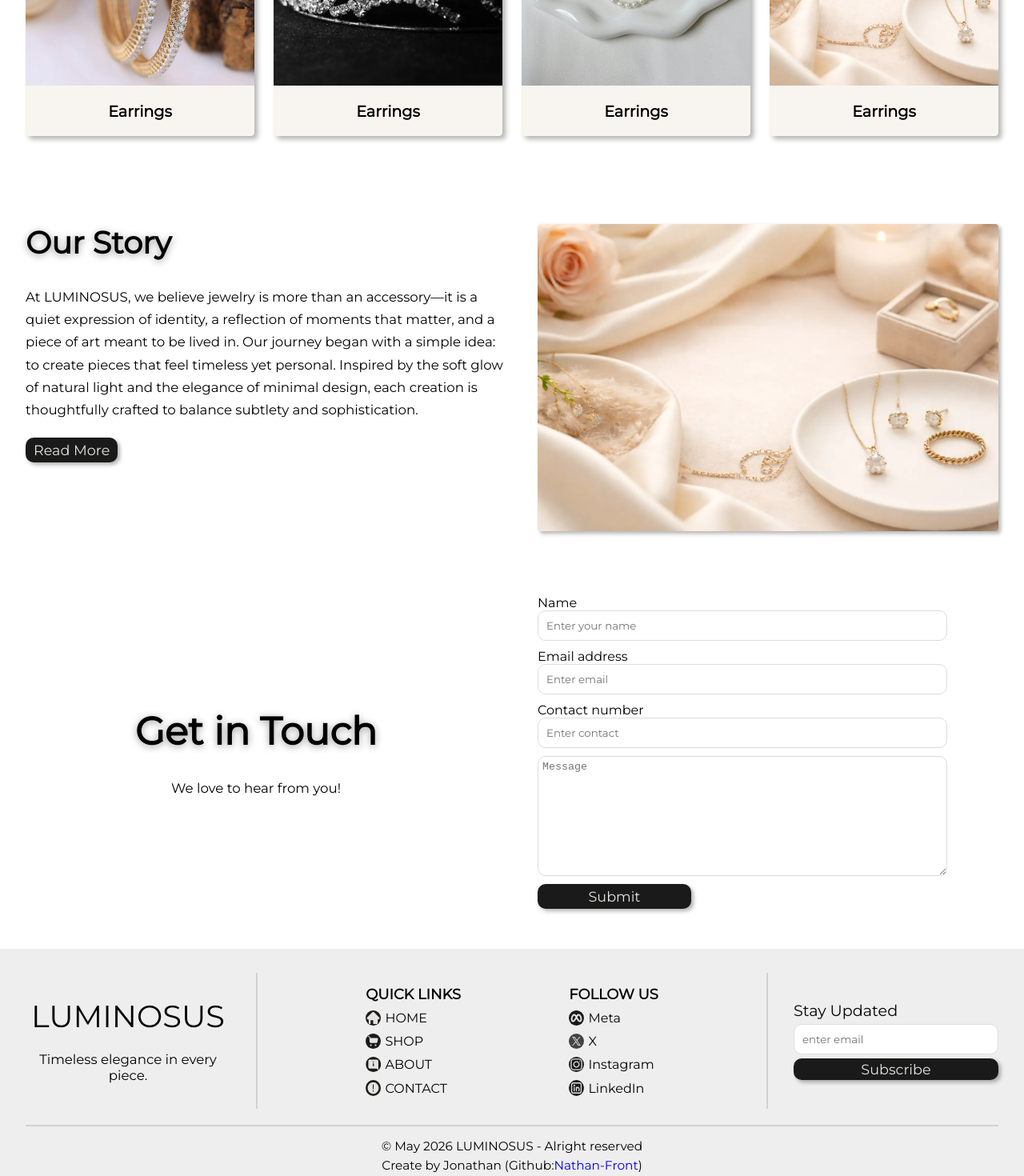
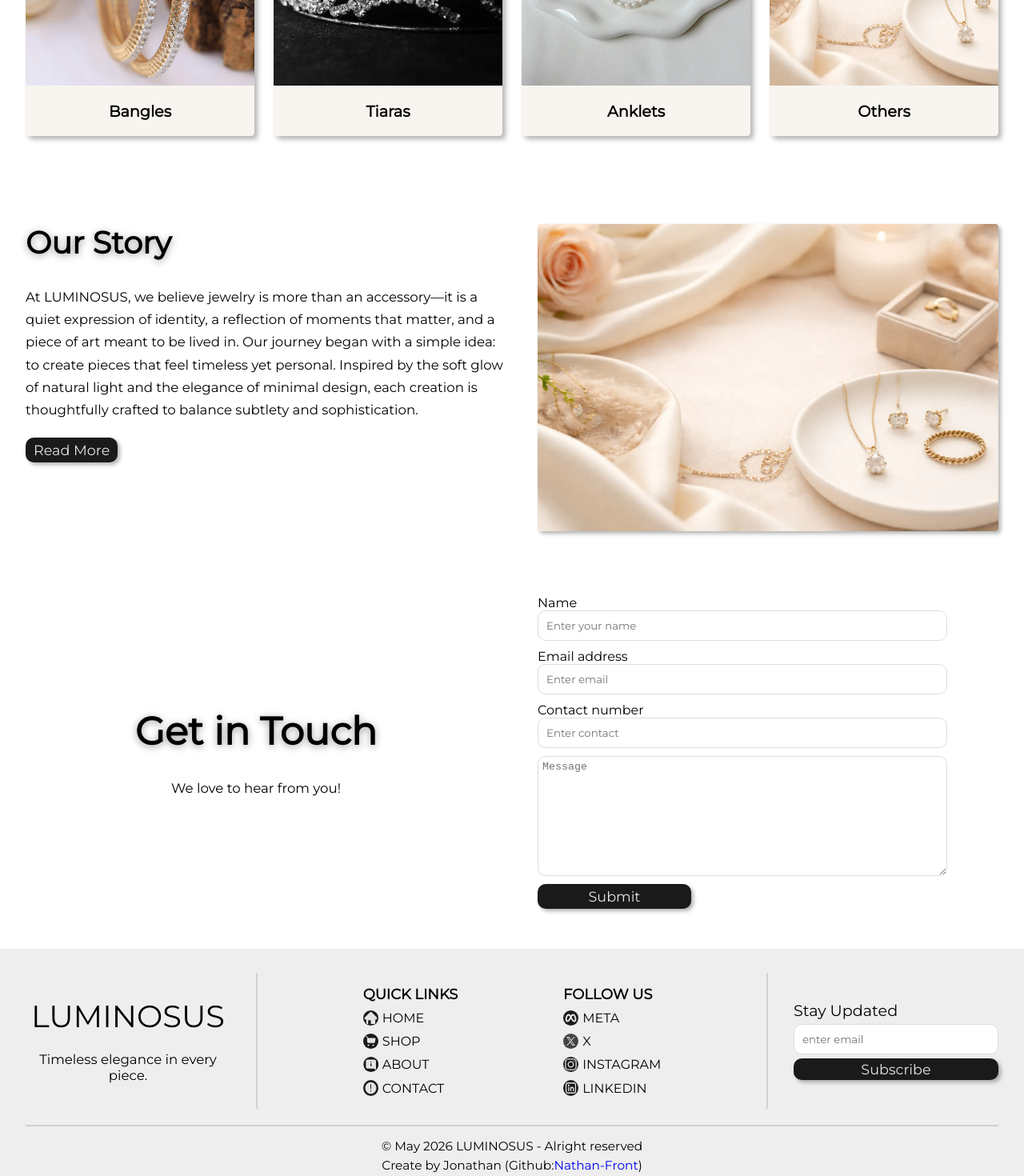
Before and after one commit to Nathan-Front/Jewelry_page_react_ver, a React (Vite) app: page / in a window 1280 px wide. Shown: the part 1300-2770 px from the top of the page at 80% size. Built offline with nearby package versions, Linux system fonts and the light colour scheme.

Commit message:
fixed redering in index html

```diff
--- a/src/pages/footer/footer.jsx
+++ b/src/pages/footer/footer.jsx
@@ -25,7 +25,6 @@ function Footer() {
                   <li key={index}>
                     {item.maintitle && <h5>{item.maintitle}</h5>}
                   </li>
-
                   {item.details.map((quick, i) => (
                     <li key={i}>
                       {quick.link && (
@@ -44,48 +43,25 @@ function Footer() {
               ))}
             </ul>
             <ul className="footer-media-wrap">
-              <li>
-                <h5>FOLLOW US</h5>
+              {mediaLinks.map((item, index) => (
+                <>
+                  <li key={index}>
+                    {item.maintitle && <h5>{item.maintitle}</h5>}
                   </li>
-              <li>
+                  {item.details.map((media, i) => (
+                    <li key={i}>
                       <a href="">
                         <img
-                    src="./images/footer/media/meta-svgrepo-com.svg"
-                    alt="facebook"
+                          src={media.src}
+                          alt={media.link + "-image"}
                           loading="lazy"
                         />
-                  Meta
+                        {media.link}
                       </a>
                     </li>
-              <li>
-                <a href="">
-                  <img
-                    src="./images/footer/media/X_icon_-_Gray.svg"
-                    alt="x/twitter"
-                    loading="lazy"
-                  />
-                  X
-                </a>
-              </li>
-              <li>
-                <a href="">
-                  <img
-                    src="./images/footer/media/instagram-svgrepo-com.svg"
-                    alt="instagram"
-                  />
-                  Instagram
-                </a>
-              </li>
-              <li>
-                <a href="">
-                  <img
-                    src="./images/footer/media/linkedin-svgrepo-com.svg"
-                    alt="linkedin"
-                    loading="lazy"
-                  />
-                  LinkedIn
-                </a>
-              </li>
+                  ))}
+                </>
+              ))}
             </ul>
           </div>
           <div className="footer-form-wrap">
--- a/src/pages/home/scripts/secondSection.js
+++ b/src/pages/home/scripts/secondSection.js
@@ -1,5 +1,5 @@
 export const secondData = [
-    {src:"./images/shop/earings/gold.webp", title:"earrings",
+    {src:"./images/shop/earings/gold.webp", title:"Earrings",
     details: [
         {
           maintitle: "Effortless Elegance, Every Day"
@@ -17,7 +17,7 @@ export const secondData = [
           info: "– Gentle on sensitive ears"
         }
     ] },
-    {src:"./images/shop/necklace/necklace1.webp", title: "necklaces",
+    {src:"./images/shop/necklace/necklace1.webp", title: "Necklaces",
     details: [
         {
           maintitle: "Refined Simplicity, Made to Layer"
@@ -35,7 +35,7 @@ export const secondData = [
           info: "– Mix, match, and personalize your style"
         }
     ] },
-    {src:"./images/shop/bracelet/beaded.webp", title: "bracelets",
+    {src:"./images/shop/bracelet/beaded.webp", title: "Bracelets",
     details: [
         {
           maintitle: "Subtle Detail, Effortless Style"
@@ -53,7 +53,7 @@ export const secondData = [
           info: "– Versatile for layering or a clean finish"
         }
     ] },
-    {src:"./images/shop/rings/diamondBand.webp", title: "rings",
+    {src:"./images/shop/rings/diamondBand.webp", title: "Rings",
     details: [
         {
           maintitle: "Refined Simplicity at Your Fingertips"
@@ -71,7 +71,7 @@ export const secondData = [
           info: "– Versatile for personal styling"
         }
     ] },
-    {src:"./images/shop/bangles/bangle1.webp", title: "bangles",
+    {src:"./images/shop/bangles/bangle1.webp", title: "Bangles",
     details: [
         {
           maintitle: "Clean Lines, Lasting Presence"
@@ -89,7 +89,7 @@ export const secondData = [
           info: "– Layer to create your own style"
         }
     ] },
-    {src:"./images/shop/tiara/tiara1.webp", title: "tiaras",
+    {src:"./images/shop/tiara/tiara1.webp", title: "Tiaras",
     details: [
         {
           maintitle: "Grace in Every Detail"
@@ -107,7 +107,7 @@ export const secondData = [
           info: "– Sits naturally with a secure, comfortable fit"
         }
     ] },
-    {src:"./images/shop/anklet/anklet1.webp", title: "anklets",
+    {src:"./images/shop/anklet/anklet1.webp", title: "Anklets",
     details: [
         {
           maintitle: "Light Detail, Effortless Charm"
@@ -125,7 +125,7 @@ export const secondData = [
           info: "– A refined finish for any look"
         }
     ] },
-    {src:"./images/about/banner/banner.webp", title: "others",
+    {src:"./images/about/banner/banner.webp", title: "Others",
     details: [
         {
           maintitle: "Refined Essentials, Beyond Jewelry"
--- a/src/pages/home/secondSection.jsx
+++ b/src/pages/home/secondSection.jsx
@@ -35,7 +35,7 @@ function SecondSection() {
                   </button>
                 </div>
               </div>
-              <p>Earrings</p>
+              <p>{item.title}</p>
             </li>
           ))}
         </ul>
```
Lines whose indentation alone changed are shown as unchanged.
